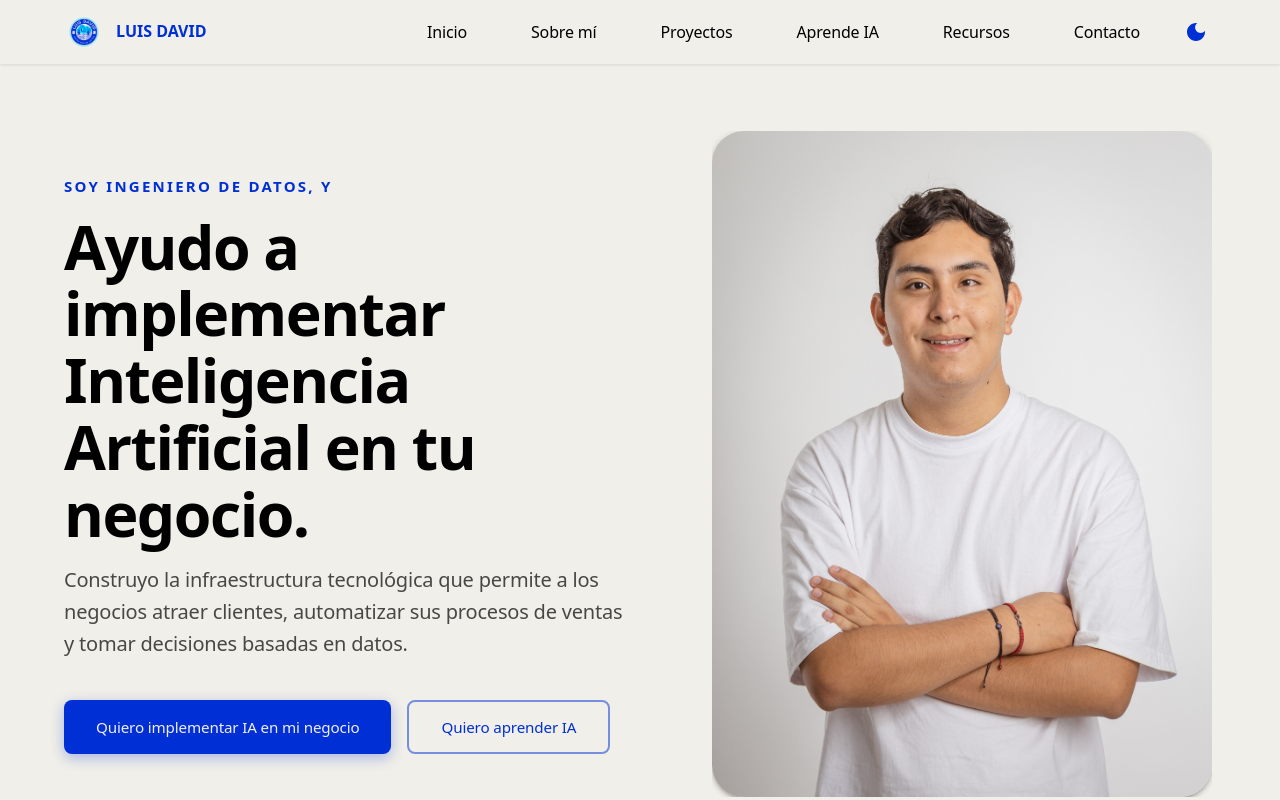
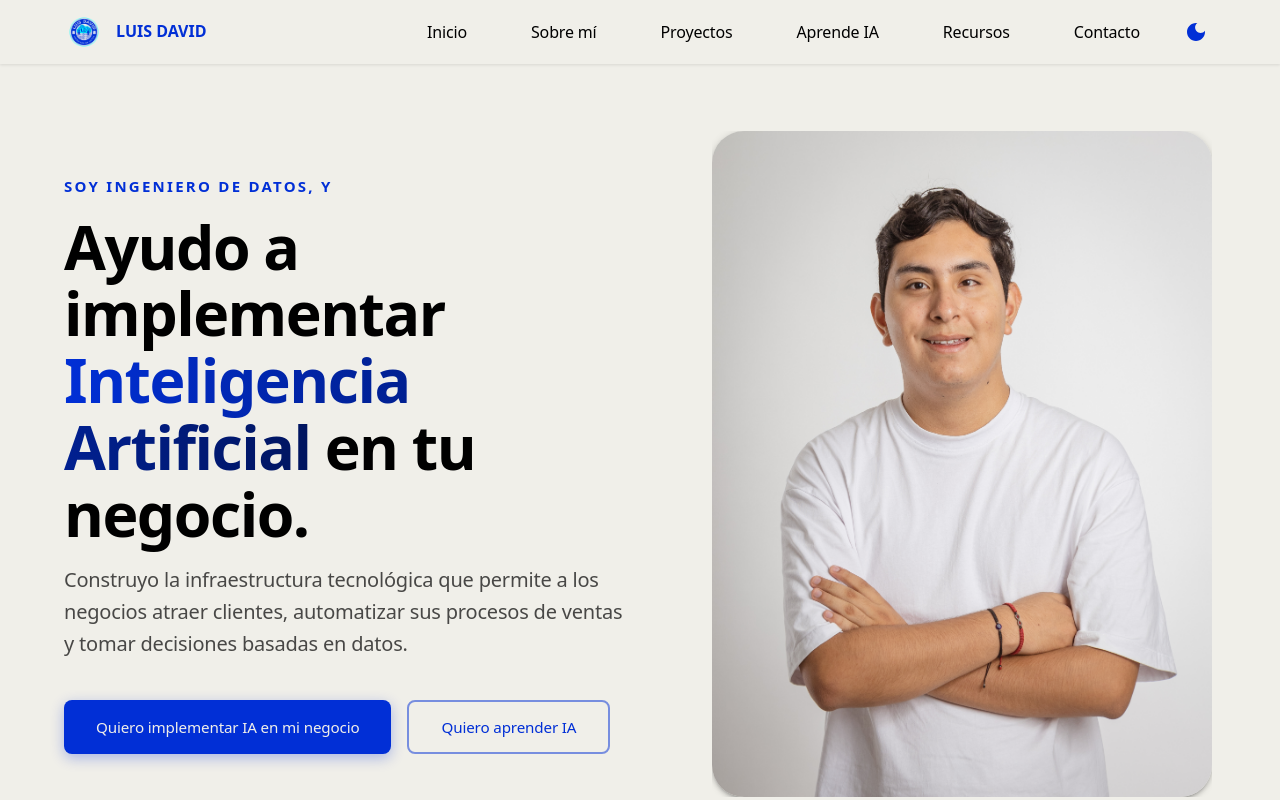
Before and after one commit to LuisDavid0912/LuisDavidWebsite, a Next.js app: page / in a window 1280 px wide. Shown: the top 800 px of the page. Built offline with nearby package versions, Linux system fonts and the light colour scheme.

Commit message:
style: implement adaptive gradient for 'Inteligencia Artificial' headline in Hero component

```diff
--- a/src/components/Hero.tsx
+++ b/src/components/Hero.tsx
@@ -54,7 +54,25 @@ export default function Hero() {
                   lineHeight: 1.1,
                 }}
               >
-                {siteContent.hero.headline}
+                {siteContent.hero.headline.split(/(Inteligencia Artificial)/gi).map((part, i) =>
+                  part.toLowerCase() === 'inteligencia artificial' ? (
+                    <Box
+                      component="span"
+                      key={i}
+                      sx={{
+                        background: isLight
+                          ? `linear-gradient(90deg, ${brandColors.primary} 0%, ${brandColors.black} 180%)`
+                          : `linear-gradient(90deg, ${brandColors.primary} 0%, ${brandColors.secondary} 100%)`,
+                        WebkitBackgroundClip: 'text',
+                        WebkitTextFillColor: 'transparent',
+                        backgroundClip: 'text',
+                        color: 'transparent',
+                      }}
+                    >
+                      {part}
+                    </Box>
+                  ) : part
+                )}
               </Typography>
               <Typography
                 variant="body1"
```
